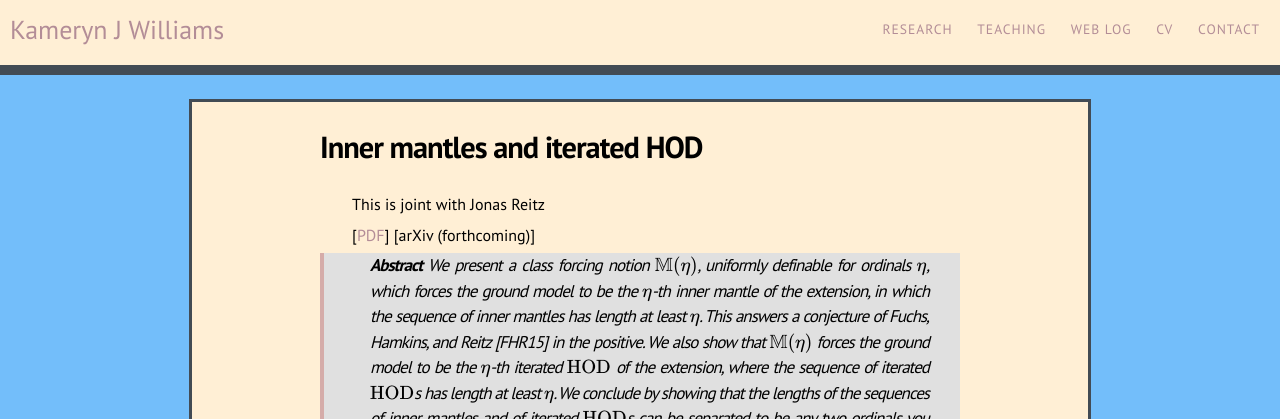
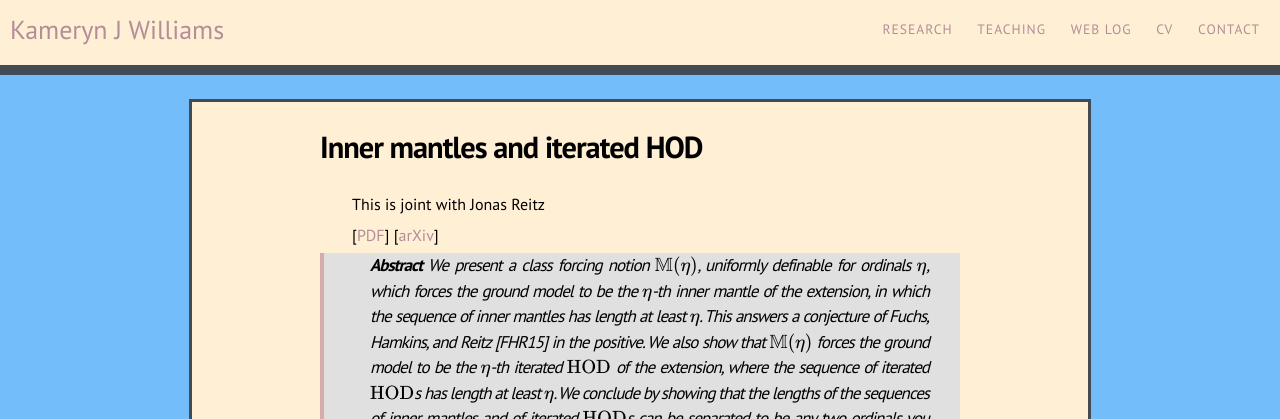
Before and after one commit to kamerynjw/kamerynjw.github.io, a Jekyll site: the page built from research/pubs/inner-mantles.md, in a window 1280 px wide. Shown: the top 419 px of the page. Built offline with Jekyll 4.4.1, drawn with Linux system fonts in a browser that asks for light colours; nearby versions of some CDN libraries; formulas are drawn with MathJax 3.

Commit message:
updating joint paper with jonas on website

```diff
--- a/research/pubs/inner-mantles.md
+++ b/research/pubs/inner-mantles.md
@@ -6,6 +6,6 @@ permalink: /research/pubs/inner-mantles/
 
 This is joint with Jonas Reitz
 
-[[PDF]({{ page.url }}inner-mantles.pdf)] [arXiv (forthcoming)]
+[[PDF]({{ page.url }}inner-mantles.pdf)] [[arXiv](https://arxiv.org/abs/1810.08702)]
 
 > **Abstract** We present a class forcing notion $\mathbb M(\eta)$, uniformly definable for ordinals $\eta$, which forces the ground model to be the $\eta$-th inner mantle of the extension, in which the sequence of inner mantles has length at least $\eta$. This answers a conjecture of Fuchs, Hamkins, and Reitz [FHR15] in the positive. We also show that $\mathbb M(\eta)$ forces the ground model to be the $\eta$-th iterated $\mathrm{HOD}$ of the extension, where the sequence of iterated $\mathrm{HOD}$s has length at least $\eta$. We conclude by showing that the lengths of the sequences of inner mantles and of iterated $\mathrm{HOD}$s can be separated to be any two ordinals you please.
```
Also changed, not shown: 1 other file.
